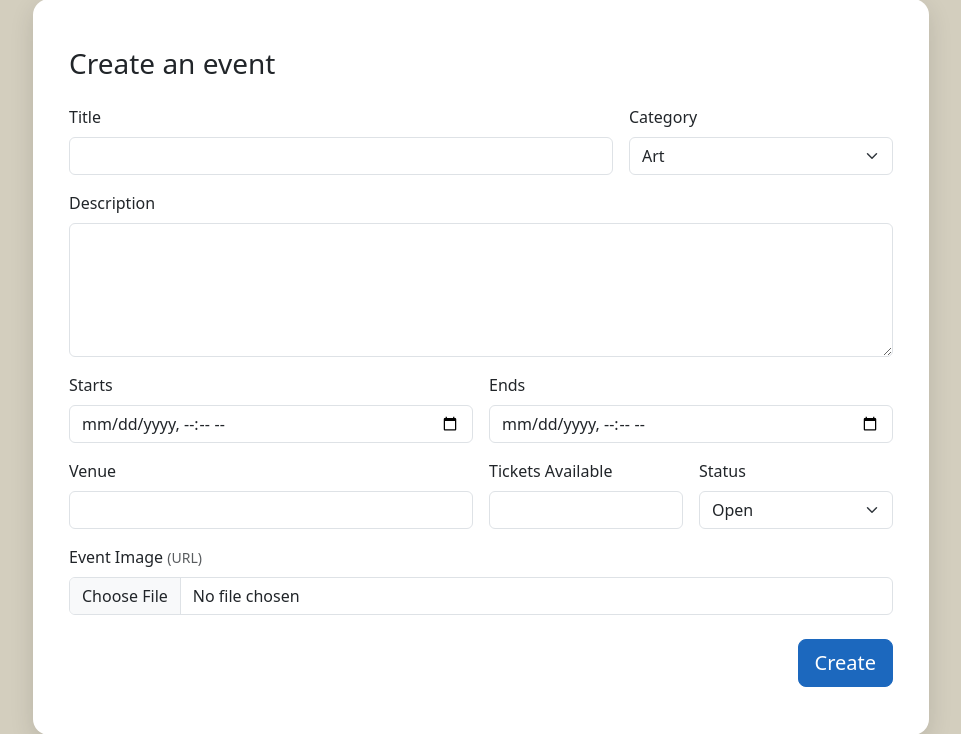
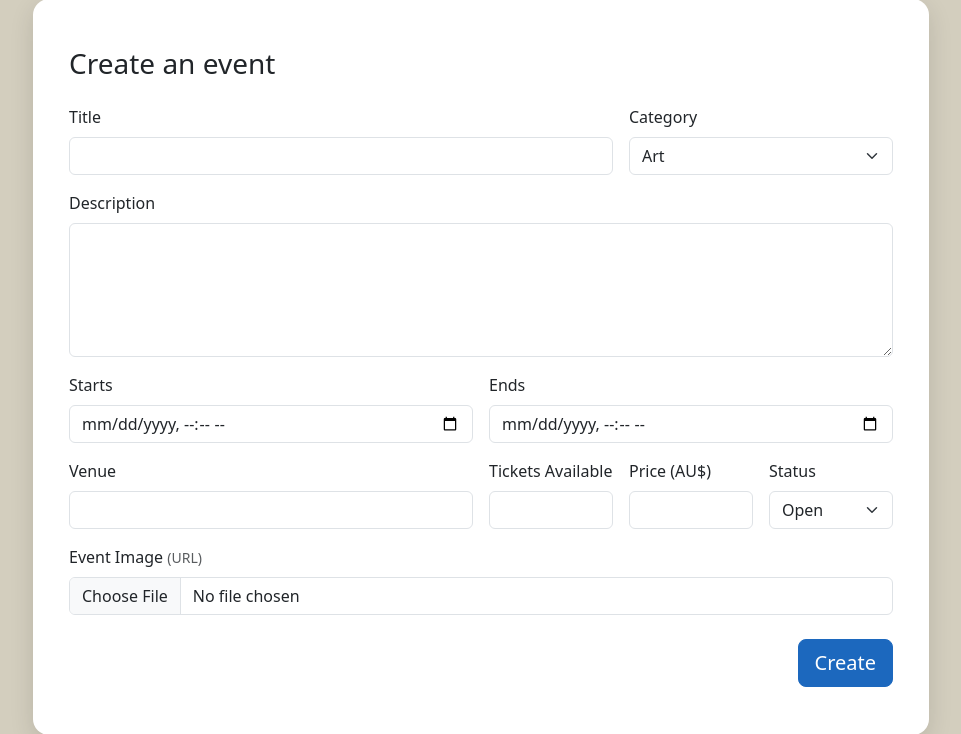
Before and after one commit to Doozie01/IAB207-G34-T2, a Flask app: page /create-event in a window 1280 px wide. Shown: the part 91-825 px from the top of the page, without its empty margins (159-1120 px from the left). Run offline with Flask 3, Linux system fonts and the light colour scheme; a user stored in the database is signed in; some libraries are stand-ins or nearby versions.

Commit message:
Added price field to create-event.html

```diff
--- a/travel/templates/create-event.html
+++ b/travel/templates/create-event.html
@@ -37,11 +37,15 @@
           <label class="form-label">{{ form.venue.label }}</label>
           {{ form.venue(class="form-control") }}
         </div>
-        <div class="col-md-3">
+        <div class="col-md-2">
           <label class="form-label">{{ form.tickets_av.label }}</label>
           {{ form.tickets_av(class="form-control") }}
         </div>
-        <div class="col-md-3">
+        <div class="col-md-2">
+          <label class="form-label">{{ form.price.label }}</label>
+          {{ form.price(class="form-control") }}
+        </div>
+        <div class="col-md-2">
           <label class="form-label">{{ form.status.label }}</label>
           {{ form.status(class="form-select") }}
         </div>
```
